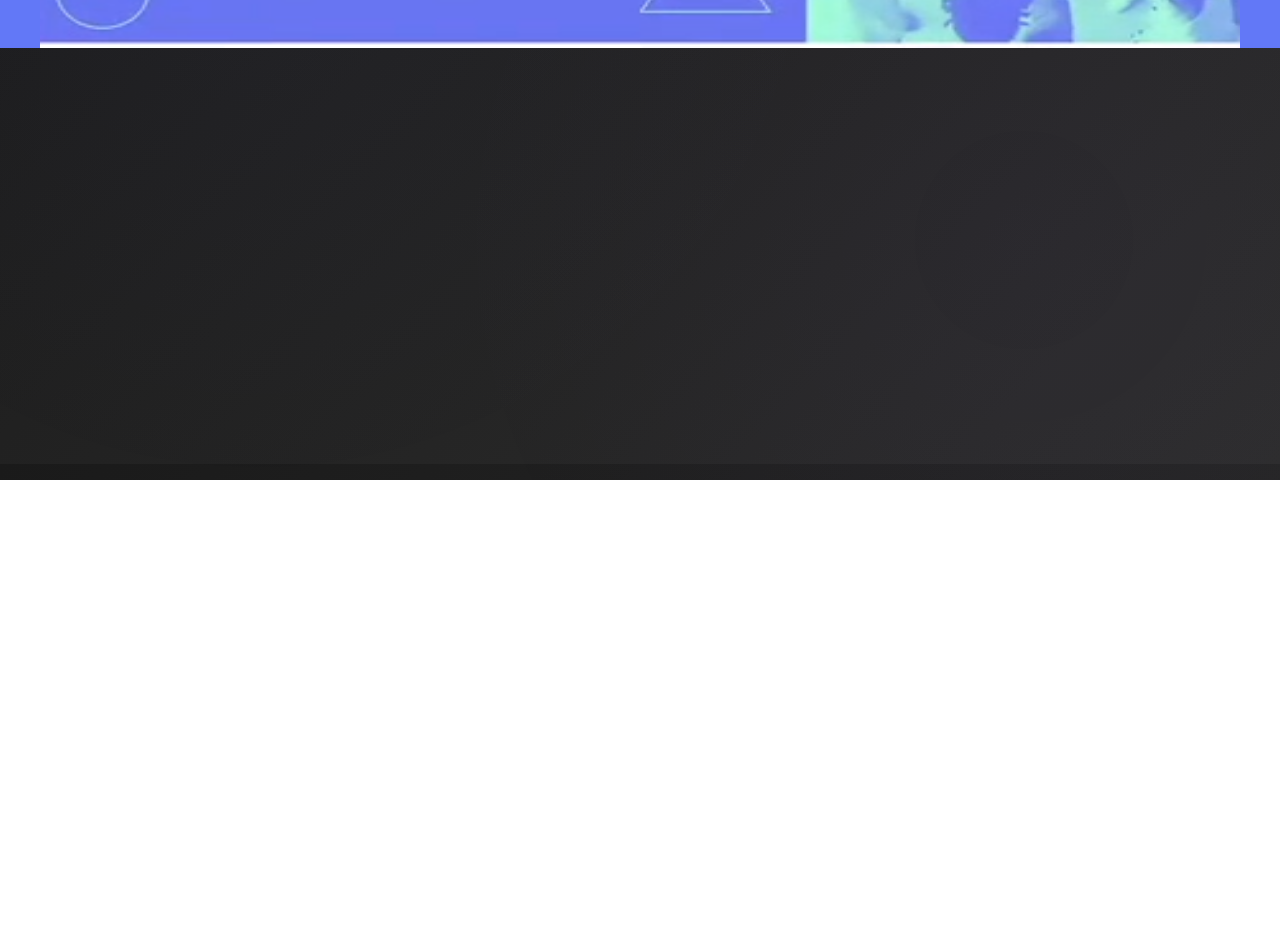
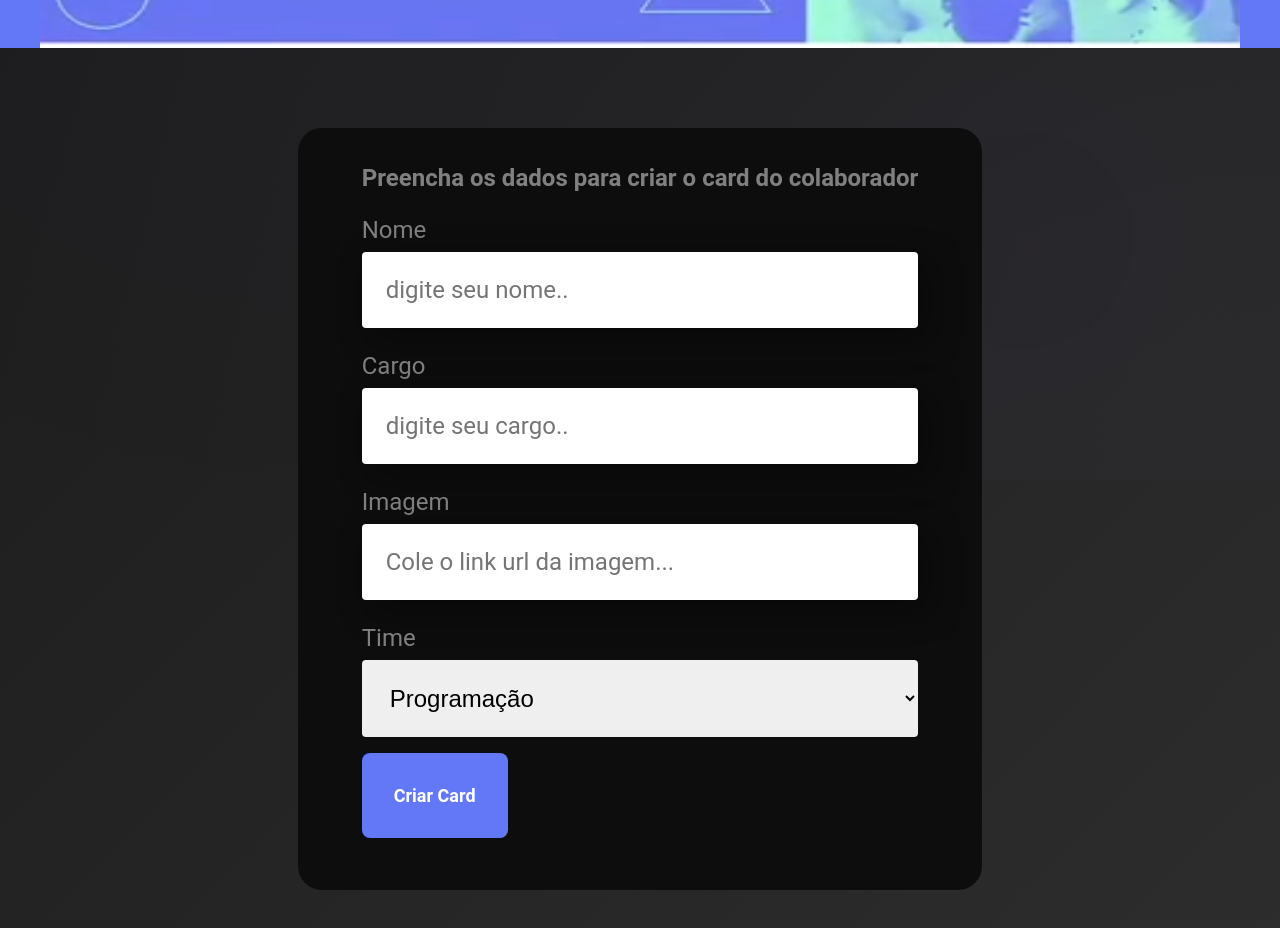
Before and after one commit to Vitzero/Learn-React, a React (Vite) app: page / in a window 1280 px wide. Shown: the part 320-1248 px from the top of the page. Before the commit the page ends 800 px from the top, so only its background shows below. Built offline with nearby package versions, Linux system fonts and the light colour scheme.

Commit message:
botao, form, lista suspensa e campo de texto feitos

```diff
--- a/src/App.jsx
+++ b/src/App.jsx
@@ -1,18 +1,15 @@
-import { Banner } from './Banner'
-import './App.css'
+import { Banner } from "./components/Banner";
+import { Form } from "./components/Forms/Form"
+import "./App.css";
 
 function App() {
-
   return (
     <div>
-      <header>
-        <Banner/>
-      </header>
 
-
+          <Banner />
+          <Form />
     </div>
-
-  )
+  );
 }
 
-export default App
+export default App;
--- a/src/Banner.jsx
+++ b/src/components/Banner.jsx
@@ -1,5 +1,5 @@
 import styles from './Banner.module.css'
-import bannerzin from './assets/banner.jpeg'
+import bannerzin from '../assets/banner.jpeg'
 
 export function Banner(){
     return(
--- /dev/null
+++ b/src/components/Botao/BotaoForm.jsx
@@ -0,0 +1,7 @@
+import styles from './BotaoForm.module.css'
+
+export function BotaoForm(props){
+    return(
+        <button className={styles.botao}>{props.children}</button>
+    )
+}
--- /dev/null
+++ b/src/components/Botao/BotaoForm.module.css
@@ -0,0 +1,15 @@
+.botao{
+    background-color: #6278f7;
+    border-radius: 8px;
+    font-weight: 700;
+    font-size: 18px;
+    padding: 32px;
+    border: none;
+    cursor: pointer;
+    color: #FFF;
+    margin: 16px 0px;
+}
+
+.botao:hover{
+    color: #95FFD4;
+}
--- /dev/null
+++ b/src/components/CampoTexto/CampoTexto.jsx
@@ -0,0 +1,14 @@
+import  styles  from './CampoTexto.module.css'
+
+export function CampoTexto(props) {
+
+  return (
+
+    <div className={styles.CampoTexto}>
+      <label>{props.label}</label>
+      <input placeholder={props.placeholder} />
+    </div>
+
+  );
+
+};
--- /dev/null
+++ b/src/components/CampoTexto/CampoTexto.module.css
@@ -0,0 +1,21 @@
+.CampoTexto{
+    margin: 24px 0;
+
+}
+
+.CampoTexto label{
+    display: block;
+    margin-bottom: 8px;
+    font-size: 24px;
+}
+
+.CampoTexto input{
+    background-color: #fff;
+    box-shadow: 10px 10px 30px rgba(8, 6, 6, 0.6);
+    width: 100%;
+    border: none;
+    font-size: 24px;
+    padding: 24px;
+    box-sizing: border-box;
+    border-radius: 4px;
+}
--- /dev/null
+++ b/src/components/Forms/Form.jsx
@@ -0,0 +1,30 @@
+import styles from './Form.module.css'
+import { CampoTexto } from '../CampoTexto/CampoTexto'
+import { ListaSuspensa } from '../ListaSuspensa/ListaSuspensa'
+import { BotaoForm } from '../Botao/BotaoForm'
+
+export function Form () {
+    const times = [
+        'Programação',
+        'Front-End',
+        'Data Science',
+        'DevOps',
+        'Design',
+        'Mobile'
+    ]
+    return(
+        <section className={styles.formulario}>
+            <form>
+                <h2>Preencha os dados para criar o card do colaborador</h2>
+                <CampoTexto label="Nome" placeholder="digite seu nome.."/>
+                <CampoTexto label="Cargo" placeholder="digite seu cargo.."/>
+                <CampoTexto label="Imagem" placeholder="Cole o link url da imagem..."/>
+                <ListaSuspensa label="Time" itens={times} />
+                <BotaoForm>
+                    Criar Card
+                </BotaoForm>
+            </form>
+        </section>
+
+    )
+}
--- /dev/null
+++ b/src/components/Forms/Form.module.css
@@ -0,0 +1,12 @@
+.formulario{
+    display: flex;
+    justify-content: center;
+    margin: 80px 0px;
+}
+
+.formulario form{
+    max-width: 80%;
+    background-color: var(--gray-700);
+    border-radius: 24px;
+    padding: 36px 64px;
+}
--- /dev/null
+++ b/src/components/ListaSuspensa/ListaSuspensa.jsx
@@ -0,0 +1,14 @@
+import styles from './ListaSuspensa.module.css'
+
+export function ListaSuspensa(props){
+    return(
+            <div className={styles.listaSuspensa}>
+                <label>{props.label}</label>
+                <select>
+                    {props.itens.map(item => {
+                        return<option key={item}>{item}</option>
+                    })}
+                </select>
+            </div>
+    )
+}
--- /dev/null
+++ b/src/components/ListaSuspensa/ListaSuspensa.module.css
@@ -0,0 +1,14 @@
+.listaSuspensa label{
+     display: block;
+    margin-bottom: 8px;
+    font-size: 24px;
+}
+
+.listaSuspensa select{
+    width: 100%;
+    border: none;
+    font-size: 24px;
+    padding: 24px;
+    box-sizing: border-box;
+    border-radius: 4px;
+}
--- a/src/main.jsx
+++ b/src/main.jsx
@@ -4,7 +4,7 @@ import './global.css'
 import App from './App.jsx'
 
 createRoot(document.getElementById('root')).render(
-  <StrictMode>
+  //<StrictMode>
     <App />
-  </StrictMode>,
+  //</StrictMode>,
 )
```
Also changed, not shown: src/components/Banner.module.css (renamed from src/Banner.module.css).
